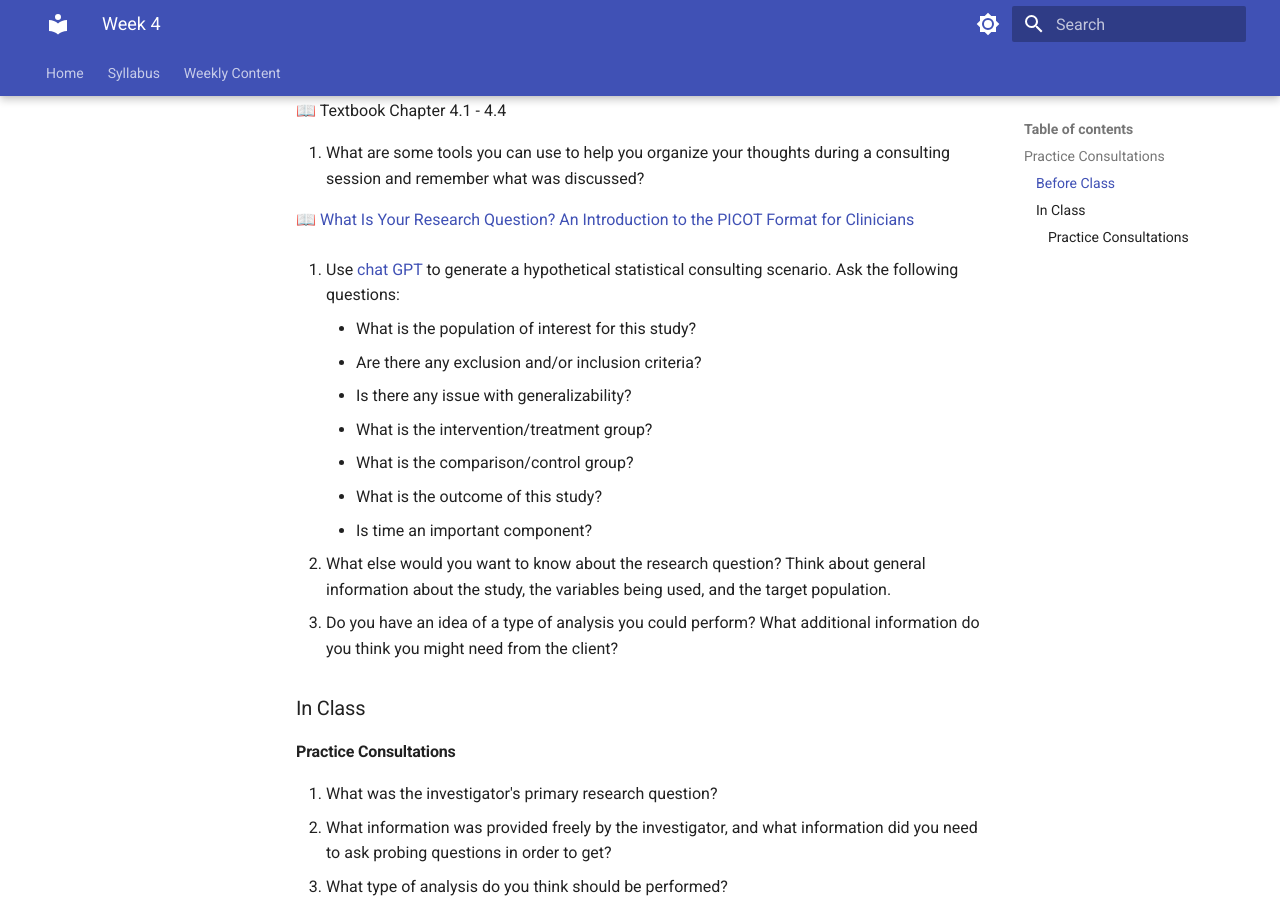
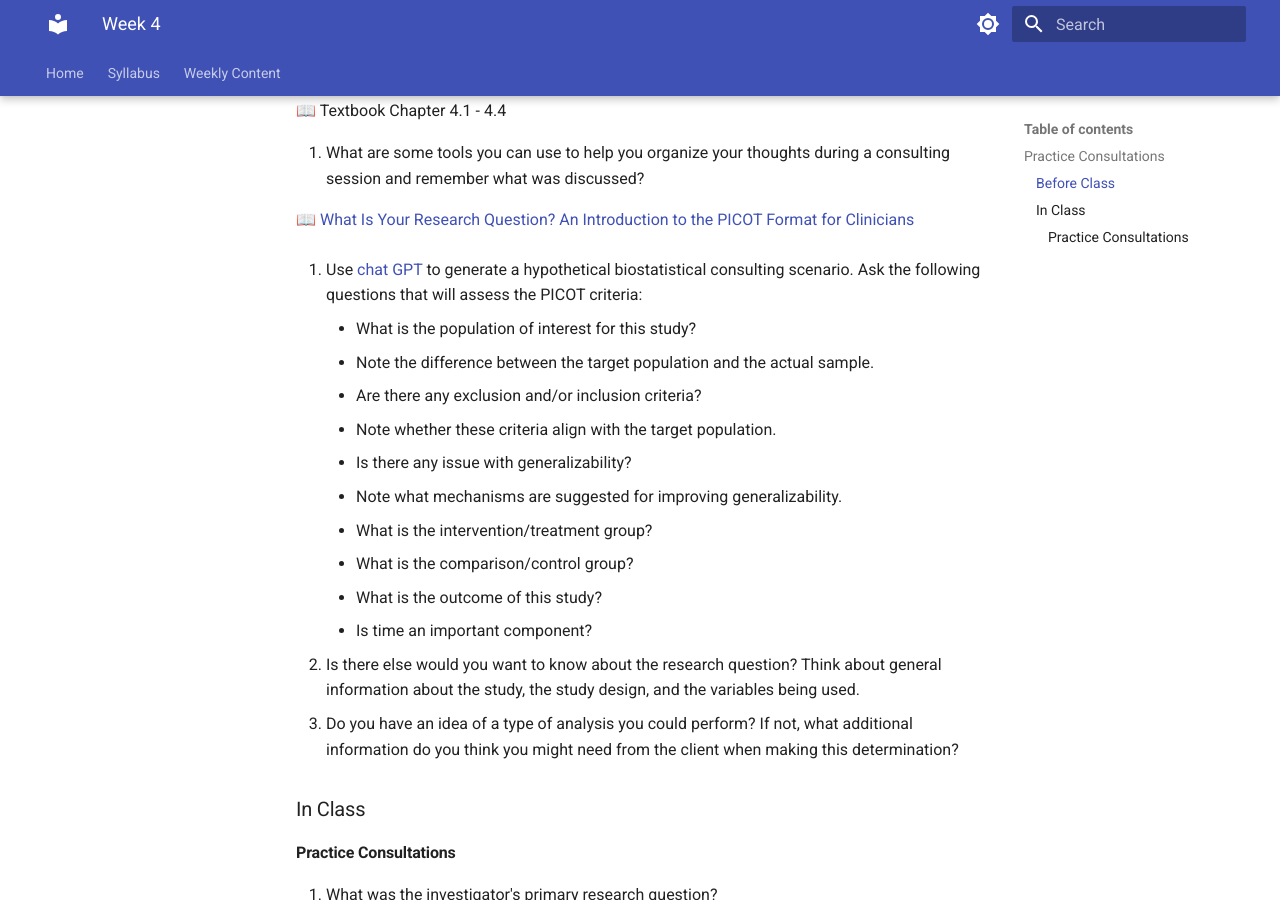
Before and after one commit to USCbiostats/PM516, an MkDocs documentation site: the page built from docs/week4.md, in a window 1280 px wide and 900 px high, scrolled down 335 px. Built offline with MkDocs 1.6.1 and Material for MkDocs 9.7.7, drawn with Linux system fonts in a browser that asks for light colours; comment, search, counter and statistics services are not loaded.

Commit message:
Update week4.md

```diff
--- a/docs/week4.md
+++ b/docs/week4.md
@@ -13,17 +13,20 @@
 
 📖 [What Is Your Research Question? An Introduction to the PICOT Format for Clinicians](https://www.ncbi.nlm.nih.gov/pmc/articles/PMC3430448/)<br />
 
-1. Use [chat GPT](chatgpt.com) to generate a hypothetical statistical consulting scenario. Ask the following questions:
+1. Use [chat GPT](chatgpt.com) to generate a hypothetical biostatistical consulting scenario. Ask the following questions that will assess the PICOT criteria:
      * What is the population of interest for this study?
+       * Note the difference between the target population and the actual sample.
      * Are there any exclusion and/or inclusion criteria?
+       * Note whether these criteria align with the target population.
      * Is there any issue with generalizability?
+       * Note what mechanisms are suggested for improving generalizability.
      * What is the intervention/treatment group?
      * What is the comparison/control group?
      * What is the outcome of this study?
      * Is time an important component?
 
-2. What else would you want to know about the research question? Think about general information about the study, the variables being used, and the target population.
-3. Do you have an idea of a type of analysis you could perform? What additional information do you think you might need from the client?
+2. Is there else would you want to know about the research question? Think about general information about the study, the study design, and the variables being used.
+3. Do you have an idea of a type of analysis you could perform? If not, what additional information do you think you might need from the client when making this determination?
 
 
 ### In Class
```
